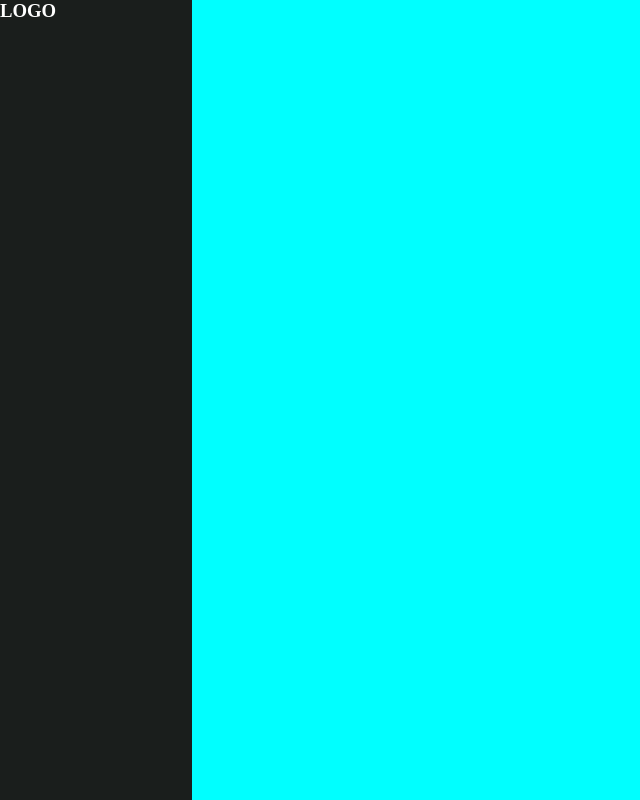
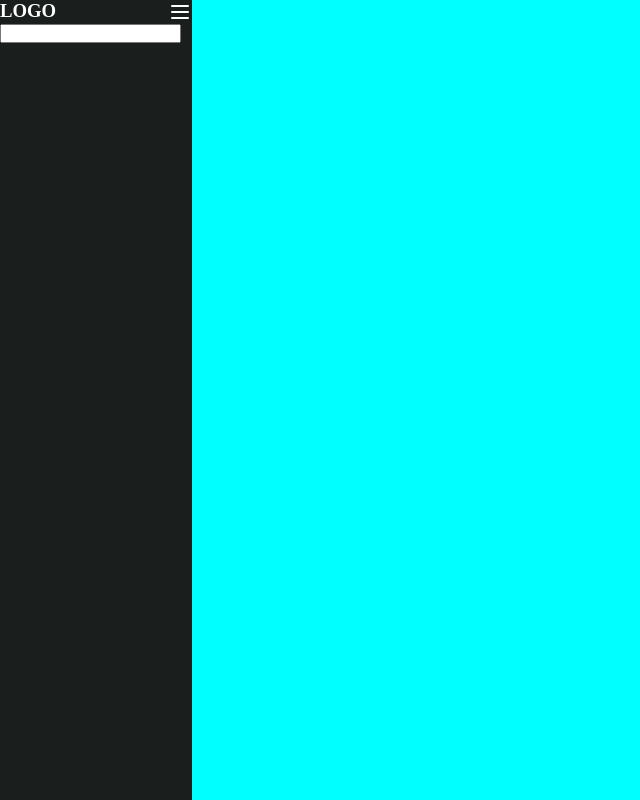
Before and after one commit to Dibyas98/carbon_cell_Assessment, a React (Vite) app: page / in a window 1280 px wide. Shown: the whole page, without its empty margins (0-640 px from the left). Built offline with nearby package versions, Linux system fonts and the light colour scheme.

Commit message:
Input compoent add

```diff
--- a/src/App.css
+++ b/src/App.css
@@ -9,3 +9,7 @@
     height: 100%;
     background-color: #1A1E1C;
 }
+.navbar_logo_section{
+    display: flex;
+    justify-content: space-between;
+}
--- /dev/null
+++ b/src/component/Input.jsx
@@ -0,0 +1,9 @@
+import React from 'react'
+
+export default function Input(props) {
+  return (
+    <div className={`${props.class}`}>
+      <input type={props.type} />
+    </div>
+  )
+}
--- a/src/component/Navbar.jsx
+++ b/src/component/Navbar.jsx
@@ -1,10 +1,16 @@
 import React from 'react'
+import { Menu } from 'lucide-react';
+import Input from './Input';
 
 export default function Navbar() {
   return (
     <div className='navbar'>
+      <div className='navbar_logo_section'>
+        <h3>LOGO</h3>
+        <Menu></Menu>
+      </div>
       <div>
-        <h3>LOGO</h3>
+        <Input type={"text"}></Input>
       </div>
     </div>
   )
```
